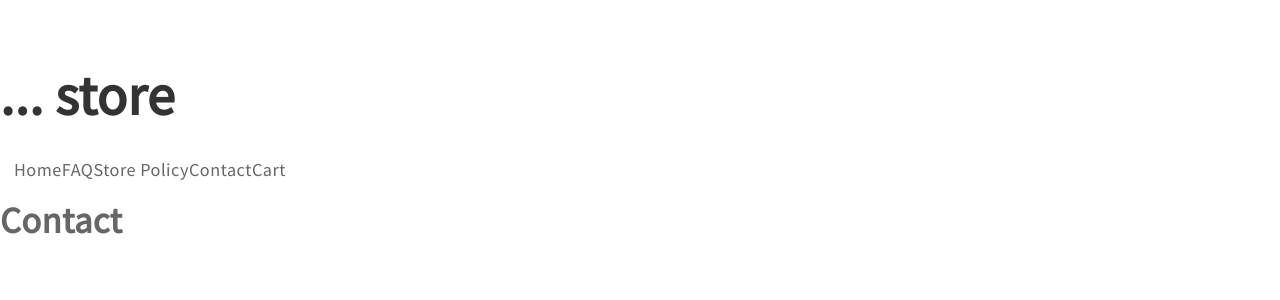
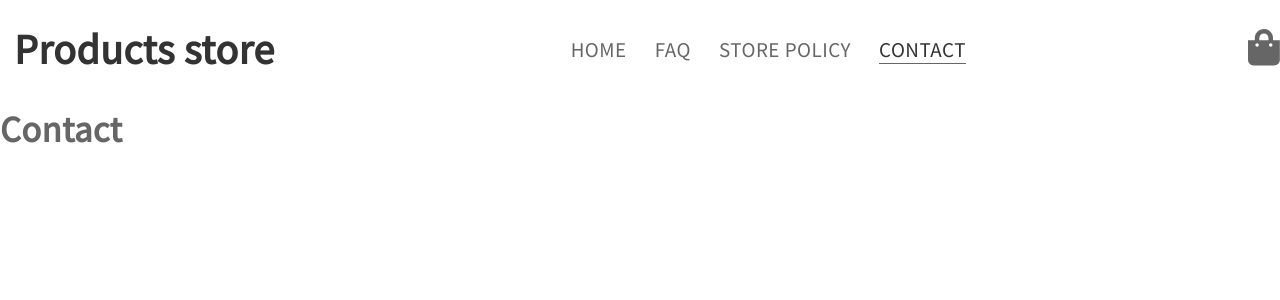
Before and after one commit to paulinastefanska/OnlineShop-FinalProject, a React (Create React App) app in the folder client/: page /contact in a window 1280 px wide. Shown: the top 300 px of the page. Built offline with nearby package versions, Linux system fonts and the light colour scheme.

Commit message:
Edit navbar

```diff
--- a/client/package.json
+++ b/client/package.json
@@ -3,6 +3,9 @@
   "version": "0.1.0",
   "private": true,
   "dependencies": {
+    "@fortawesome/fontawesome-svg-core": "^1.2.25",
+    "@fortawesome/free-solid-svg-icons": "^5.11.2",
+    "@fortawesome/react-fontawesome": "^0.1.7",
     "animate.css": "3.7.0",
     "axios": "^0.19.0",
     "node-sass": "4.12.0",
--- a/client/src/components/common/Logo/Logo.js
+++ b/client/src/components/common/Logo/Logo.js
@@ -5,7 +5,7 @@
 
 const Logo = () => (
 	<Link className="logo" to ="/">
-  	<h1>... store</h1>
+  	<h1>Products store</h1>
   </Link>
 );
 
--- a/client/src/components/common/Logo/Logo.scss
+++ b/client/src/components/common/Logo/Logo.scss
@@ -2,7 +2,7 @@
 
 .logo {
   font-weight: bold;
-  font-size: $base-size * 2;
+  font-size: $base-size * 1.5;
   color: $color-text;
   margin: $base-size;
 }
--- a/client/src/components/features/NavBar/NavBar.js
+++ b/client/src/components/features/NavBar/NavBar.js
@@ -1,19 +1,31 @@
 import React from 'react';
 import { Link } from 'react-router-dom';
 import Logo from '../../common/Logo/Logo';
+import MainMenu from '../../layout/MainMenu/MainMenu';
+import { FontAwesomeIcon } from '@fortawesome/react-fontawesome';
+import { faShoppingBag } from '@fortawesome/free-solid-svg-icons';
+import './NavBar.scss'
 
 class NavBar extends React.Component {
 
+  state = {
+    links: [
+      { path: '/', title: 'Home' },
+      { path: '/faq', title: 'FAQ' },
+      { path: '/storepolicy', title: 'Store Policy' },
+      { path: '/contact', title: 'Contact' },
+    ]
+  }
+
   render() {
+    const { links } = this.state;
+
     return (
-      <div>
+      <nav className="navbar">
         <Logo />
-        <Link to='/'>Home</Link>
-        <Link to='/faq'>FAQ</Link>
-        <Link to='/storepolicy'>Store Policy</Link>
-        <Link to='/contact'>Contact</Link>
-        <Link to='/cart'>Cart</Link>
-      </div>
+        <MainMenu links={links} />
+        <Link to="/cart"><FontAwesomeIcon icon={faShoppingBag} size="2x" /></Link>
+      </nav>
     );
   }
 
--- /dev/null
+++ b/client/src/components/features/NavBar/NavBar.scss
@@ -0,0 +1,6 @@
+.navbar {
+	display: flex;
+	justify-content: space-between;
+	align-items: center;
+	flex-wrap: wrap;
+}
--- /dev/null
+++ b/client/src/components/layout/MainMenu/MainMenu.js
@@ -0,0 +1,24 @@
+import React from 'react';
+import PropTypes from 'prop-types';
+import { Link } from 'react-router-dom';
+import { withRouter } from 'react-router-dom';
+import './MainMenu.scss';
+
+const MainMenu = ({ links, location }) => (
+  <ul className="main-menu">
+    { links.map((link, index) =>
+      <li key={index}>
+        <Link className={(location.pathname === link.path && 'active') || ''} to={link.path}>{link.title}</Link>
+      </li>
+    )}
+  </ul>
+);
+
+MainMenu.propTypes = {
+  links: PropTypes.arrayOf(PropTypes.shape({
+    path: PropTypes.string.isRequired,
+    title: PropTypes.string.isRequired,
+  })),
+};
+
+export default withRouter(props => <MainMenu {...props}/>);
--- /dev/null
+++ b/client/src/components/layout/MainMenu/MainMenu.scss
@@ -0,0 +1,15 @@
+@import '../../../styles/settings.scss';
+
+.main-menu {
+	display: flex;
+  flex-wrap: wrap;
+  list-style-type: none;
+  padding: 0;
+  font-size: $base-size * 1.5;
+  text-transform: uppercase;
+
+  li {
+    margin: 0 $base-size;
+  }
+
+}
```
Also changed, not shown: 1 other file (tests, documents, lock files or other folders).
